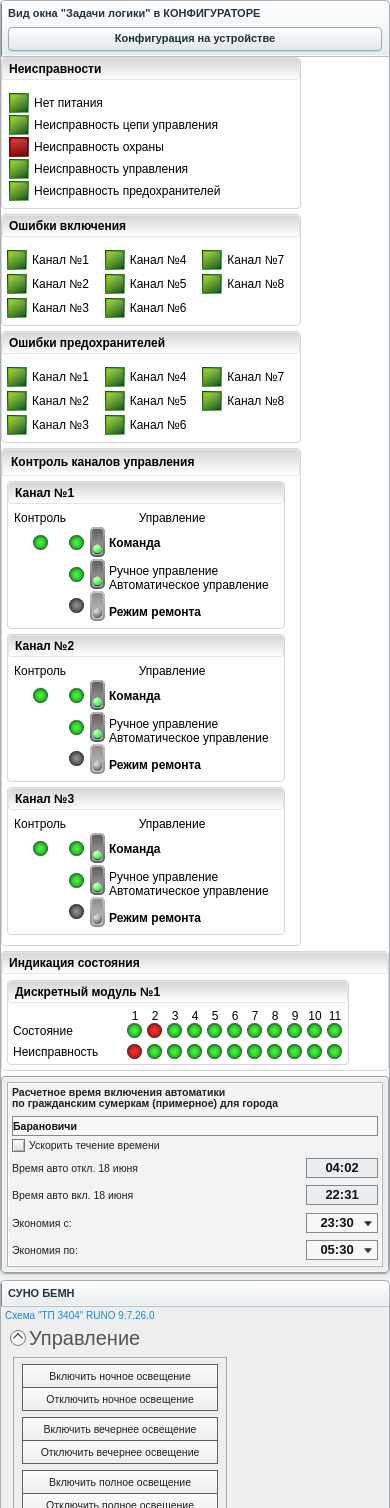
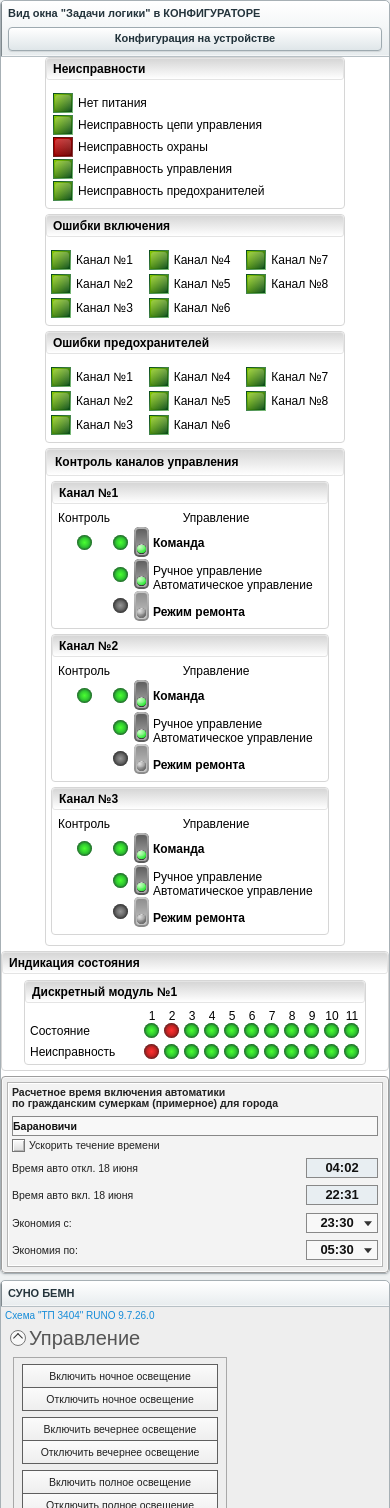
Before and after one commit to medzviadziou/simulator-gorsvet, a React (Vite) app: page / in a window 390 px wide. Shown: the top 1508 px of the page. Built offline with nearby package versions, Linux system fonts and the light colour scheme.

Commit message:
Center narrow configurator blocks

```diff
--- a/src/components/configurator/configurator.scss
+++ b/src/components/configurator/configurator.scss
@@ -361,7 +361,14 @@
     &__panel--start-errors,
     &__panel--fuse-errors {
       width: min(100%, 300px);
-      justify-self: start;
+      justify-self: center;
+      margin-right: auto;
+      margin-left: auto;
+    }
+
+    &__module {
+      margin-right: auto;
+      margin-left: auto;
     }
   }
 }
```
